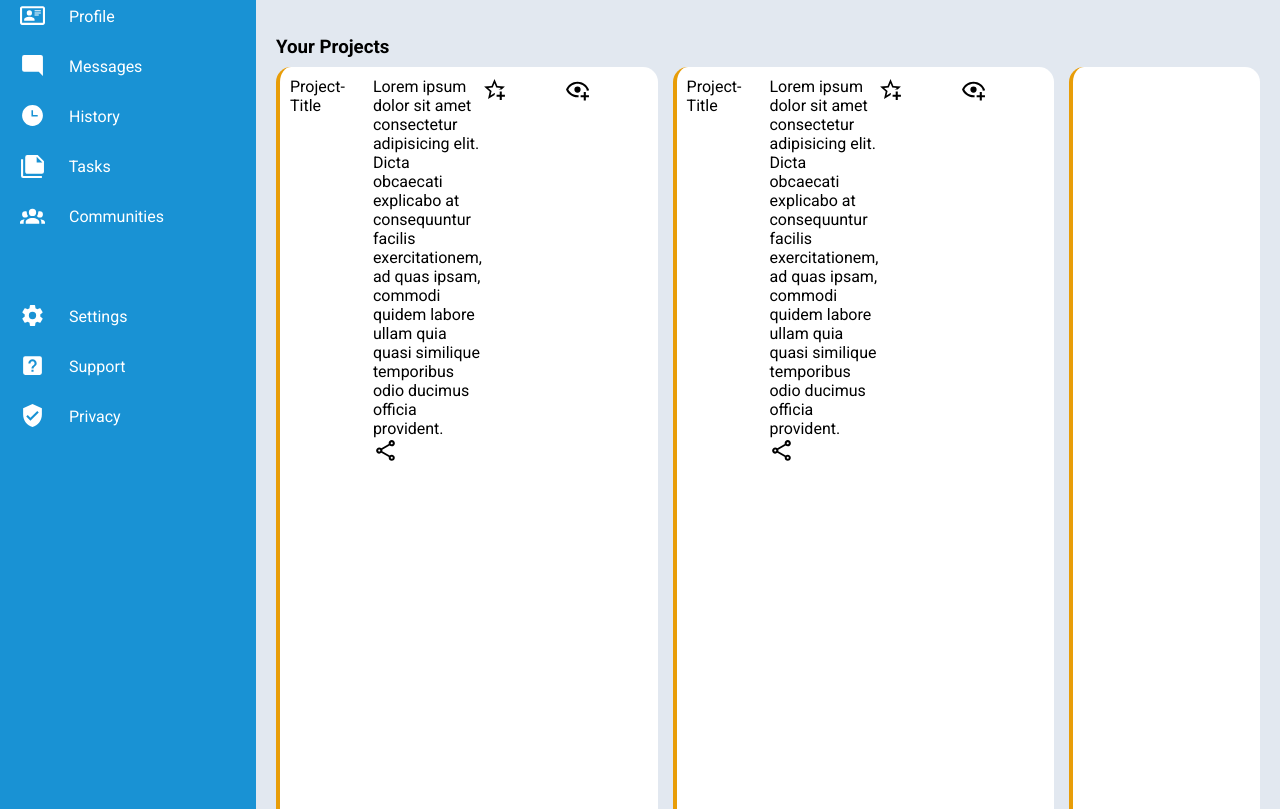
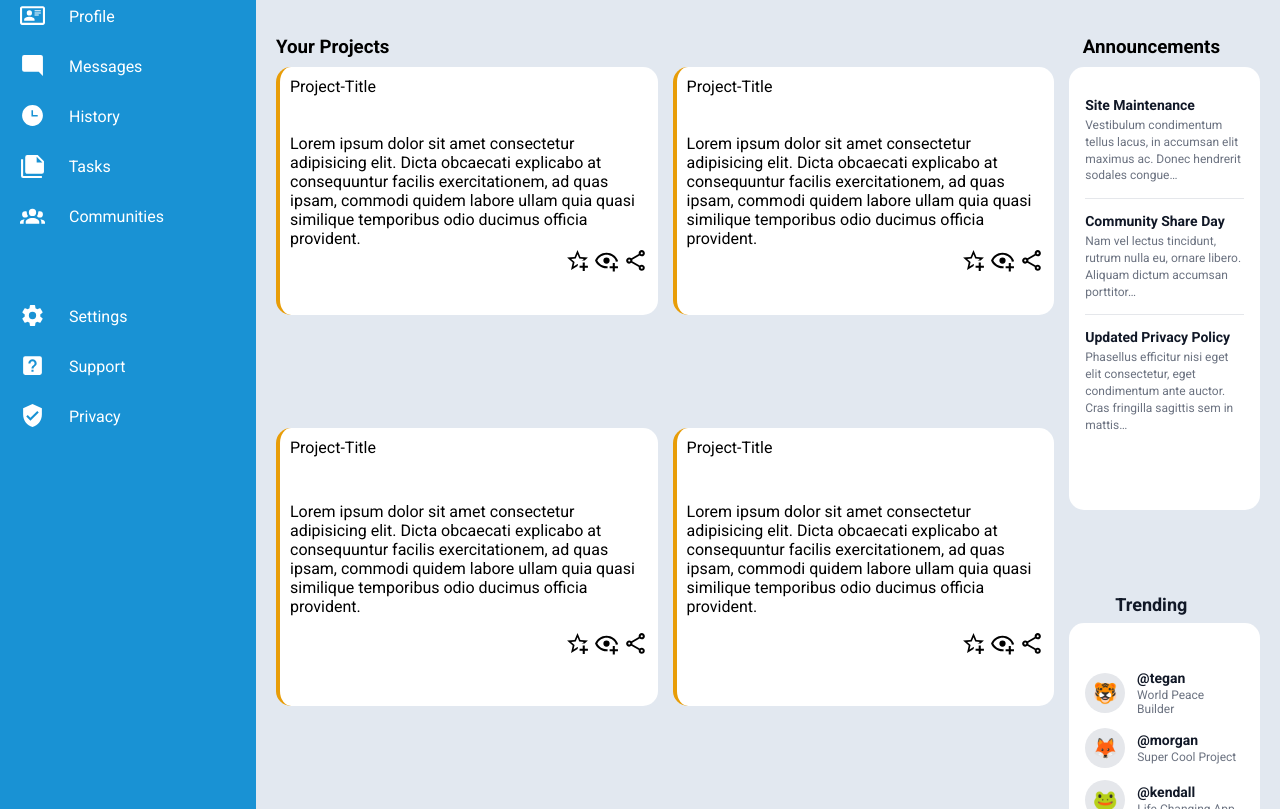
Before and after one commit to AbdirahmanFree/Dashboard, a plain HTML site: page index.html in a window 1280 px wide. Shown: the part 143-952 px from the top of the page. Drawn offline with Linux system fonts and the light colour scheme; files whose address does not match are found by name.

Commit message:
Finished layout of cards

```diff
--- a/index.html
+++ b/index.html
@@ -88,62 +88,126 @@
 
             <div class="articleHeader">
                 <h3>Your Projects</h3>
+                <h3 class="announce">Announcements</h3>
             </div>
 
             <div class="cards">
                 <div class="card project" id="one">
                     <span class="cardTitle">Project-Title</span>
                     <span class="cardText">Lorem ipsum dolor sit amet consectetur adipisicing elit. Dicta obcaecati explicabo at consequuntur facilis exercitationem, ad quas ipsam, commodi quidem labore ullam quia quasi similique temporibus odio ducimus officia provident.</span>
+                    <div class="cardIcons">
                         <img class="cardStar" src="assets/star-plus-outline.svg" />
                         <img class="cardEye" src="assets/eye-plus-outline.svg" />
                         <img class="cardShare" src="assets/share-variant-outline.svg" />
+                    </div>
                 </div>
 
                 <div class="card project" id="two">
                     <span class="cardTitle">Project-Title</span>
                     <span class="cardText">Lorem ipsum dolor sit amet consectetur adipisicing elit. Dicta obcaecati explicabo at consequuntur facilis exercitationem, ad quas ipsam, commodi quidem labore ullam quia quasi similique temporibus odio ducimus officia provident.</span>
+                    <div class="cardIcons">
                         <img class="cardStar" src="assets/star-plus-outline.svg" />
                         <img class="cardEye" src="assets/eye-plus-outline.svg" />
                         <img class="cardShare" src="assets/share-variant-outline.svg" />
                     </div>
+                </div>
 
-                <div class="card" id="three">
-
+                <div class="card widget" id="three">
+                    <ul class="announcement-list">
+                        <li>
+                        <div class="a-title">Site Maintenance</div>
+                        <p class="a-text">
+                            Vestibulum condimentum tellus lacus, in accumsan elit maximus ac. Donec hendrerit sodales congue…
+                        </p>
+                        </li>
+                        <li>
+                        <div class="a-title">Community Share Day</div>
+                        <p class="a-text">
+                            Nam vel lectus tincidunt, rutrum nulla eu, ornare libero. Aliquam dictum accumsan porttitor…
+                        </p>
+                        </li>
+                        <li>
+                        <div class="a-title">Updated Privacy Policy</div>
+                        <p class="a-text">
+                            Phasellus efficitur nisi eget elit consectetur, eget condimentum ante auctor. Cras fringilla sagittis sem in mattis…
+                        </p>
+                        </li>
+                    </ul>
                 </div>
 
                 <div class="card project" id="four">
                     <span class="cardTitle">Project-Title</span>
                     <span class="cardText">Lorem ipsum dolor sit amet consectetur adipisicing elit. Dicta obcaecati explicabo at consequuntur facilis exercitationem, ad quas ipsam, commodi quidem labore ullam quia quasi similique temporibus odio ducimus officia provident.</span>
+                    <div class="cardIcons">
                         <img class="cardStar" src="assets/star-plus-outline.svg" />
                         <img class="cardEye" src="assets/eye-plus-outline.svg" />
                         <img class="cardShare" src="assets/share-variant-outline.svg" />
+                    </div>
                 </div>
 
                 <div class="card project" id="five">
                     <span class="cardTitle">Project-Title</span>
                     <span class="cardText">Lorem ipsum dolor sit amet consectetur adipisicing elit. Dicta obcaecati explicabo at consequuntur facilis exercitationem, ad quas ipsam, commodi quidem labore ullam quia quasi similique temporibus odio ducimus officia provident.</span>
+                    <div class="cardIcons">
                         <img class="cardStar" src="assets/star-plus-outline.svg" />
                         <img class="cardEye" src="assets/eye-plus-outline.svg" />
                         <img class="cardShare" src="assets/share-variant-outline.svg" />
+                    </div>
                 </div>
 
                 <div class="card project" id="six">
                     <span class="cardTitle">Project-Title</span>
                     <span class="cardText">Lorem ipsum dolor sit amet consectetur adipisicing elit. Dicta obcaecati explicabo at consequuntur facilis exercitationem, ad quas ipsam, commodi quidem labore ullam quia quasi similique temporibus odio ducimus officia provident.</span>
+                    <div class="cardIcons">
                         <img class="cardStar" src="assets/star-plus-outline.svg" />
                         <img class="cardEye" src="assets/eye-plus-outline.svg" />
                         <img class="cardShare" src="assets/share-variant-outline.svg" />
+                    </div>
                 </div>
 
                 <div class="card project" id="seven">
                     <span class="cardTitle">Project-Title</span>
                     <span class="cardText">Lorem ipsum dolor sit amet consectetur adipisicing elit. Dicta obcaecati explicabo at consequuntur facilis exercitationem, ad quas ipsam, commodi quidem labore ullam quia quasi similique temporibus odio ducimus officia provident.</span>
+                    <div class="cardIcons">
                         <img class="cardStar" src="assets/star-plus-outline.svg" />
                         <img class="cardEye" src="assets/eye-plus-outline.svg" />
                         <img class="cardShare" src="assets/share-variant-outline.svg" />
                     </div>
+                </div>
 
-                <div class="card" id="eight">
+                <div class="card widget" id="eight">
+                    <h4 class="widget-heading">Trending</h4>
+                    <ul class="trending-list">
+                        <li>
+                        <span class="avatar">🐯</span>
+                        <div class="trend-meta">
+                            <div class="handle">@tegan</div>
+                            <div class="project-name">World Peace Builder</div>
+                        </div>
+                        </li>
+                        <li>
+                        <span class="avatar">🦊</span>
+                        <div class="trend-meta">
+                            <div class="handle">@morgan</div>
+                            <div class="project-name">Super Cool Project</div>
+                        </div>
+                        </li>
+                        <li>
+                        <span class="avatar">🐸</span>
+                        <div class="trend-meta">
+                            <div class="handle">@kendall</div>
+                            <div class="project-name">Life Changing App</div>
+                        </div>
+                        </li>
+                        <li>
+                        <span class="avatar">🐼</span>
+                        <div class="trend-meta">
+                            <div class="handle">@alex</div>
+                            <div class="project-name">No Traffic Maker</div>
+                        </div>
+                        </li>
+                    </ul>
+                </div>
 
                 </div>
             </div>
--- a/style.css
+++ b/style.css
@@ -170,6 +170,15 @@ button {
     padding: 20px;
 
 }
+.articleHeader {
+    display: flex;
+    justify-content: space-between;
+    position: relative;
+}
+.announce {
+    position: relative;
+    right: 40px;
+}
 
 .cards {
     display: grid;
@@ -185,6 +194,7 @@ button {
     border-radius: 15px;
     border-left: rgb(232, 157, 8) solid 4px;
     padding: 10px;
+    position: relative;
 }
 
 
@@ -224,9 +234,94 @@ button {
 .project {
     display: grid;
     grid-template-columns: 1fr 1fr 1fr 1fr;
-    grid-template-rows: 1fr 3fr;
+    grid-template-rows: 1fr 2fr 1fr;
 }
 
 .cardTitle {
-    grid-area: 1/1/5/2;
+    grid-area: 1/1/2/5;
 }
+
+.cardText {
+    grid-area: 2/1/3/5;
+}
+
+.cardIcons {
+    grid-area: 3/1/4/5;
+    justify-self: end;
+}
+
+.card.widget {
+  border-left: none;
+  display: block;
+  padding: 16px;
+}
+
+/* Announcements */
+.announcement-list {
+  list-style: none;
+  margin: 0;
+  padding: 0;
+}
+.announcement-list li {
+  padding: 14px 0;
+  border-bottom: 1px solid #e5e7eb; /* light divider */
+}
+.announcement-list li:last-child {
+  border-bottom: none;
+}
+.a-title {
+  font-weight: 700;
+  font-size: 14px;
+  margin-bottom: 4px;
+  color: #111827; /* near-black */
+}
+.a-text {
+  margin: 0;
+  font-size: 12px;
+  line-height: 1.4;
+  color: #6b7280; /* gray-500 */
+}
+
+/* Trending */
+.widget-heading {
+  margin: 0 0 10px 0;
+  font-size: 18px;
+  font-weight: 700;
+  color: #111827;
+  position: relative;
+  bottom: 45px;
+  left: 30px;
+}
+
+.trending-list {
+  list-style: none;
+  margin: 0;
+  padding: 0;
+  display: grid;
+  gap: 12px;
+}
+.trending-list li {
+  display: flex;
+  align-items: center;
+  gap: 12px;
+}
+.avatar {
+  width: 40px;
+  height: 40px;
+  border-radius: 9999px;
+  background: #e5e7eb;
+  display: inline-flex;
+  align-items: center;
+  justify-content: center;
+  font-size: 20px;
+}
+.trend-meta .handle {
+  font-weight: 700;
+  font-size: 14px;
+  color: #111827;
+}
+.trend-meta .project-name {
+  font-size: 12px;
+  color: #6b7280;
+  margin-top: 2px;
+}
```
Lines whose indentation alone changed are shown as unchanged.
